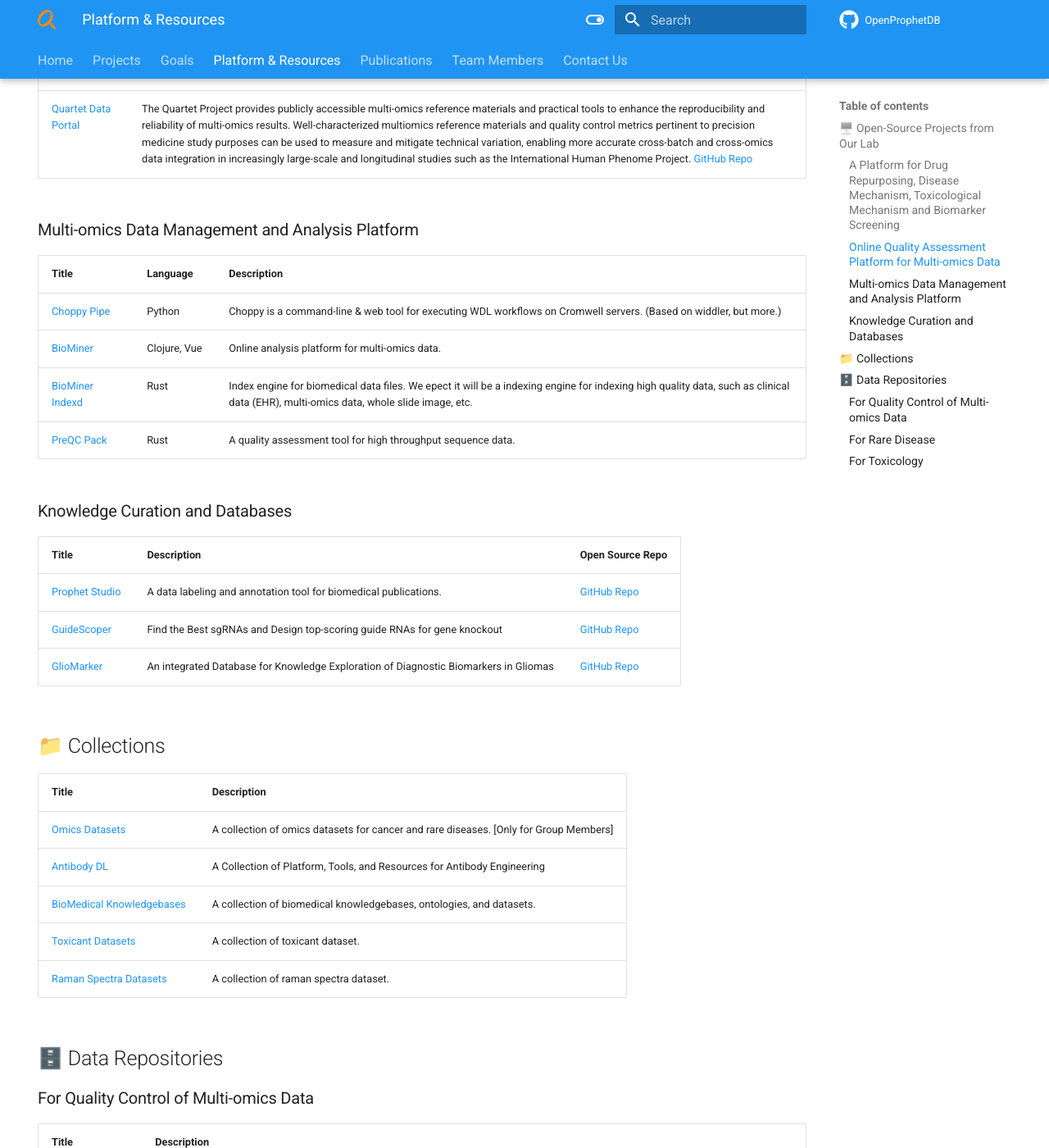
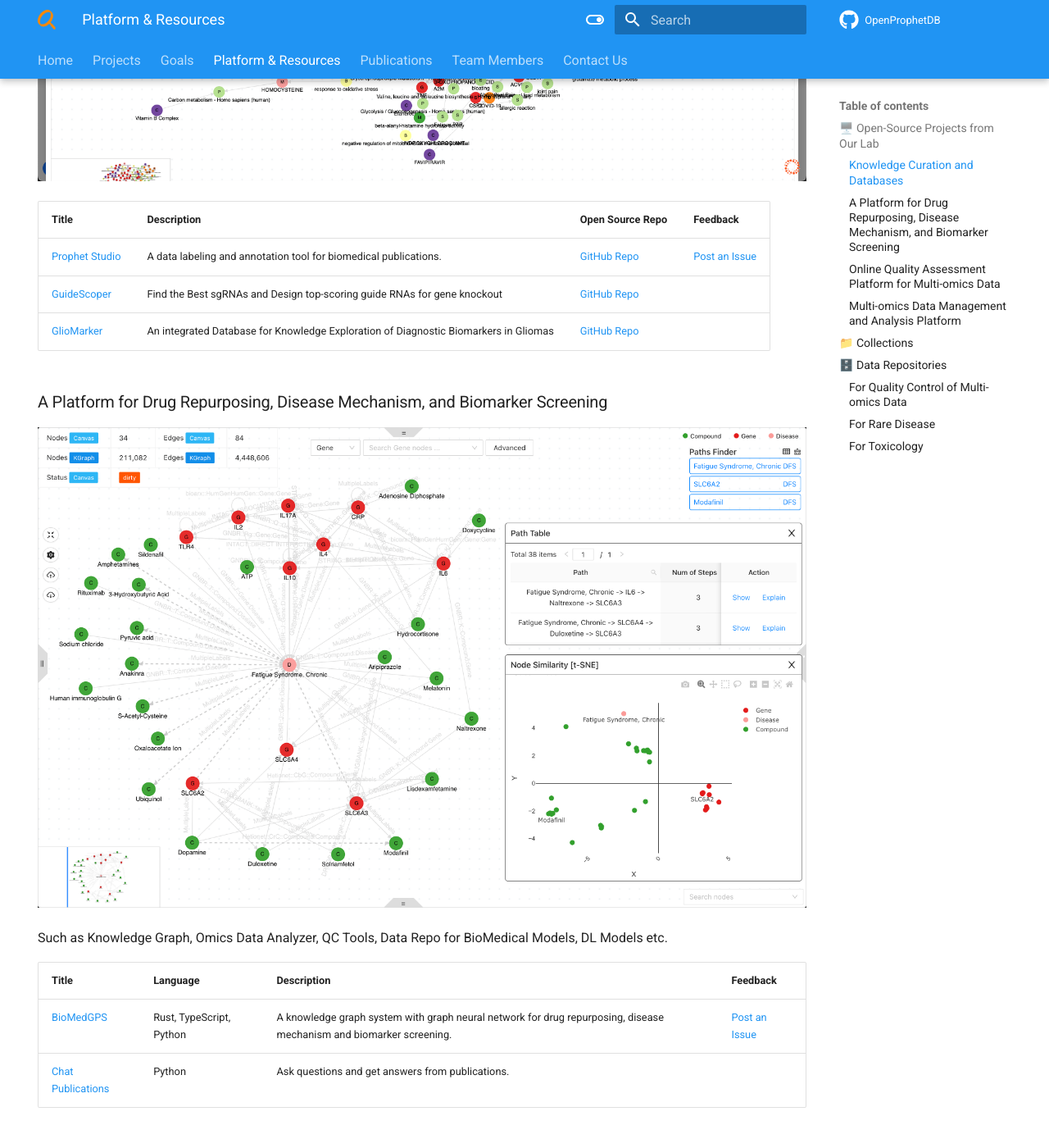
Before and after one commit to yjcyxky/prophetdb.org, an MkDocs documentation site: the page built from docs/platform.md, in a window 1280 px wide and 1400 px high, scrolled down 650 px. Shown: the whole window at 82% size. Built offline with MkDocs 1.6.1 and Material for MkDocs 9.7.7, drawn with Linux system fonts in a browser that asks for light colours; a script that is not in the unit is left out; comment, search, counter and statistics services are not loaded; some of the changed lines change nothing that is shown; some of the changed text lies outside the part shown.

Commit message:
Add a channel for posting issues.

```diff
--- a/docs/assets/overrides/main.html
+++ b/docs/assets/overrides/main.html
@@ -12,10 +12,10 @@
 
 <!-- Giscus -->
 <!-- <h2 id="__comments">{{ lang.t("meta.comments") }}</h2> -->
-<script src="https://giscus.app/client.js" data-repo="prophetdb-openlab/prophetdb.org" data-repo-id="R_kgDOJ1s3Vw"
-  data-category="Q&A" data-category-id="DIC_kwDOJ1s3V84CXj9H" data-mapping="url" data-strict="0"
-  data-reactions-enabled="1" data-emit-metadata="0" data-input-position="bottom" data-theme="preferred_color_scheme"
-  data-lang="en" crossorigin="anonymous" async>
+<script src="https://giscus.app/client.js" data-repo="yjcyxky/prophetdb.org" data-repo-id="R_kgDOJ1s3Vw"
+  data-category="Q&A" data-category-id="DIC_kwDOJ1s3V84CXj9H" data-mapping="pathname" data-strict="0"
+  data-reactions-enabled="1" data-emit-metadata="1" data-input-position="top" data-theme="preferred_color_scheme"
+  data-lang="en" data-loading="lazy" crossorigin="anonymous" async>
   </script>
 <!-- Synchronize Giscus theme with palette -->
 <script>
--- a/docs/platform.md
+++ b/docs/platform.md
@@ -5,14 +5,26 @@
 
 ## 🖥️ Open-Source Projects from Our Lab
 
-### A Platform for Drug Repurposing, Disease Mechanism, Toxicological Mechanism and Biomarker Screening
+### Knowledge Curation and Databases
+
+<img src="https://raw.githubusercontent.com/yjcyxky/prophetdb.org/master/docs/assets/images/prophet-studio-kg-editor.png" width="100%" />
+
+| Title | Description| Open Source Repo | Feedback |
+|--|--|--|--|
+| [Prophet Studio](https://prophet-studio.3steps.cn/) | A data labeling and annotation tool for biomedical publications. | [GitHub Repo](https://github.com/yjcyxky/prophet-studio) | [Post an Issue](https://github.com/yjcyxky/prophet-studio/issues) |
+| [GuideScoper](https://biosolver.cn/) | Find the Best sgRNAs and Design top-scoring guide RNAs for gene knockout | [GitHub Repo](https://github.com/yjcyxky/cell-guider) ||
+| [GlioMarker](http://gliomarker.prophetdb.org/#/home) | An integrated Database for Knowledge Exploration of Diagnostic Biomarkers in Gliomas | [GitHub Repo](https://github.com/yjcyxky/gliomarker) ||
+
+### A Platform for Drug Repurposing, Disease Mechanism, and Biomarker Screening
+
+<img src="https://raw.githubusercontent.com/yjcyxky/prophetdb.org/master/docs/assets/images/biomedgps.png" width="100%" />
 
 Such as Knowledge Graph, Omics Data Analyzer, QC Tools, Data Repo for BioMedical Models, DL Models etc.
 
-|Title | Language | Description|
-|--|--|--|
-| [BioMedGPS](https://github.com/yjcyxky/biomedgps) | Rust, TypeScript, Python | A knowledge graph system with graph neural network for drug repurposing, disease mechanism and biomarker screening.|
-| [Chat Publications](https://github.com/yjcyxky/chat-publications) | Python | Ask questions and get answers from publications.|
+|Title | Language | Description| Feedback |
+|--|--|--|--|
+| [BioMedGPS](https://github.com/yjcyxky/biomedgps) | Rust, TypeScript, Python | A knowledge graph system with graph neural network for drug repurposing, disease mechanism and biomarker screening.| [Post an Issue](https://github.com/yjcyxky/biomedgps/issues) |
+| [Chat Publications](https://github.com/yjcyxky/chat-publications) | Python | Ask questions and get answers from publications.| |
 
 ### Online Quality Assessment Platform for Multi-omics Data
 
@@ -28,14 +40,6 @@
 | [BioMiner](https://github.com/yjcyxky/biominer) | Clojure, Vue | Online analysis platform for multi-omics data. |
 | [BioMiner Indexd](https://github.com/yjcyxky/biominer-indexd) | Rust | Index engine for biomedical data files. We epect it will be a indexing engine for indexing high quality data, such as clinical data (EHR), multi-omics data, whole slide image, etc. |
 | [PreQC Pack](https://github.com/yjcyxky/preqc-pack) | Rust | A quality assessment tool for high throughput sequence data. |
-
-### Knowledge Curation and Databases
-
-| Title | Description| Open Source Repo |
-|--|--|--|
-| [Prophet Studio](https://prophet-studio.3steps.cn/) | A data labeling and annotation tool for biomedical publications. | [GitHub Repo](https://github.com/yjcyxky/prophet-studio) |
-| [GuideScoper](https://biosolver.cn/) | Find the Best sgRNAs and Design top-scoring guide RNAs for gene knockout | [GitHub Repo](https://github.com/yjcyxky/cell-guider) |
-| [GlioMarker](http://gliomarker.prophetdb.org/#/home) | An integrated Database for Knowledge Exploration of Diagnostic Biomarkers in Gliomas | [GitHub Repo](https://github.com/yjcyxky/gliomarker) |
 
 ## 📁 Collections
 
```
Also changed, not shown: docs/assets/images/prophet-studio-kg-editor.png (added).
